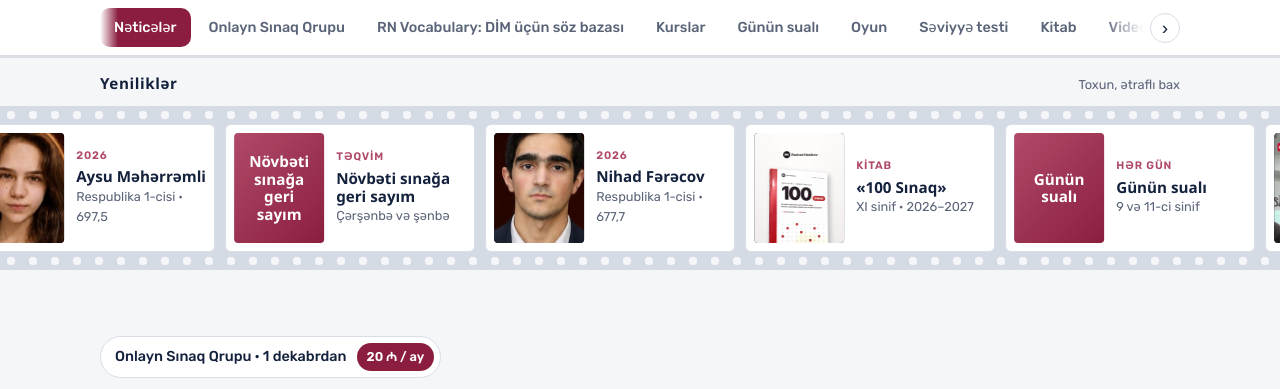
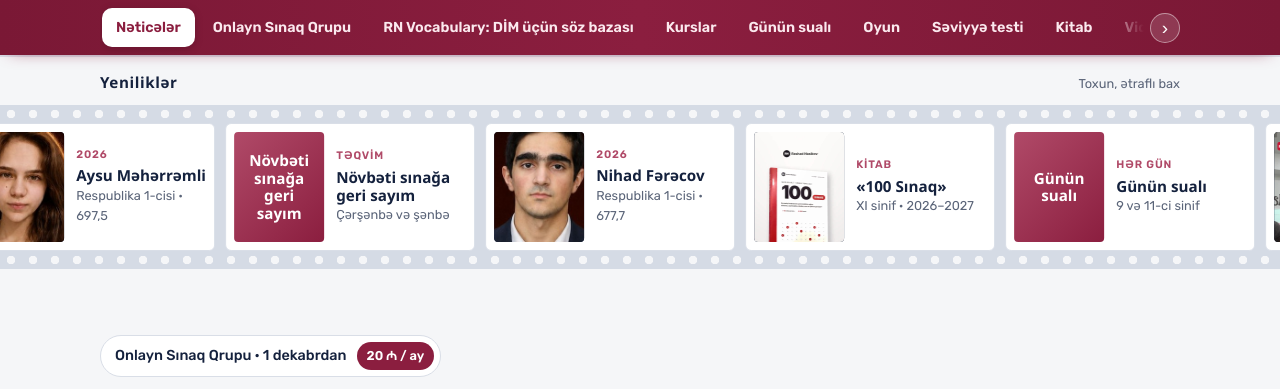
Before and after one commit to Rashad85/rashadenglish, a plain HTML site: page index.html in a window 1280 px wide. Shown: the part 76-465 px from the top of the page. Drawn offline with Linux system fonts and the light colour scheme; a web font is replaced by a local one.

Commit message:
Menyu bordo rəngdə
Co-Authored-By: Claude Opus 5.5 <noreply@anthropic.com>
Claude-Session: https://claude.ai/code/session_01Hk9sGQBL3DWnEys9vsL7EC

```diff
--- a/index.html
+++ b/index.html
@@ -776,6 +776,14 @@ body.exam-open{overflow:hidden}
 @media (max-width:820px){.vx-top{grid-template-columns:1fr}}
 @media (max-width:520px){.vx-opts{grid-template-columns:1fr}.vx-card{height:260px}.vx-res div{grid-template-columns:1fr 1fr}.vx-res small{display:none}.vx-list div{grid-template-columns:1fr 1fr 30px}.vx-list div>i{display:none}}
 @media (prefers-reduced-motion:reduce){.vx-card .in{transition:none}}
+
+/* menu: bordo zolaq, nəzərə çarpsın */
+.tabs{background:linear-gradient(90deg,#7A1835,#8B1E3F 50%,#7A1835)!important;border-bottom:0!important;box-shadow:0 6px 16px -10px rgba(139,30,63,.7)}
+.tabs a{color:#FBE9EE!important;font-weight:600!important}
+.tabs a:hover{background:rgba(255,255,255,.14)!important;color:#fff!important}
+.tabs a.on{background:#fff!important;color:#8B1E3F!important;box-shadow:0 2px 8px rgba(0,0,0,.18)}
+.tab-arrow{background:rgba(255,255,255,.14)!important;border-color:rgba(255,255,255,.45)!important;color:#fff!important}
+.tabs-in{-webkit-mask-image:linear-gradient(90deg,#000 0,#000 calc(100% - 44px),transparent 100%)!important;mask-image:linear-gradient(90deg,#000 0,#000 calc(100% - 44px),transparent 100%)!important;padding-left:2px!important}
 </style>
 </head>
 <body>
```
